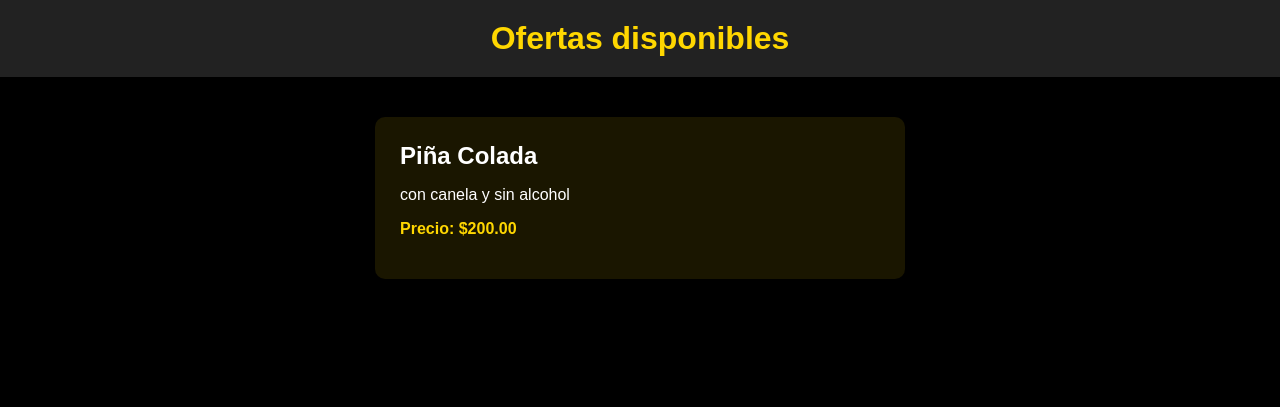
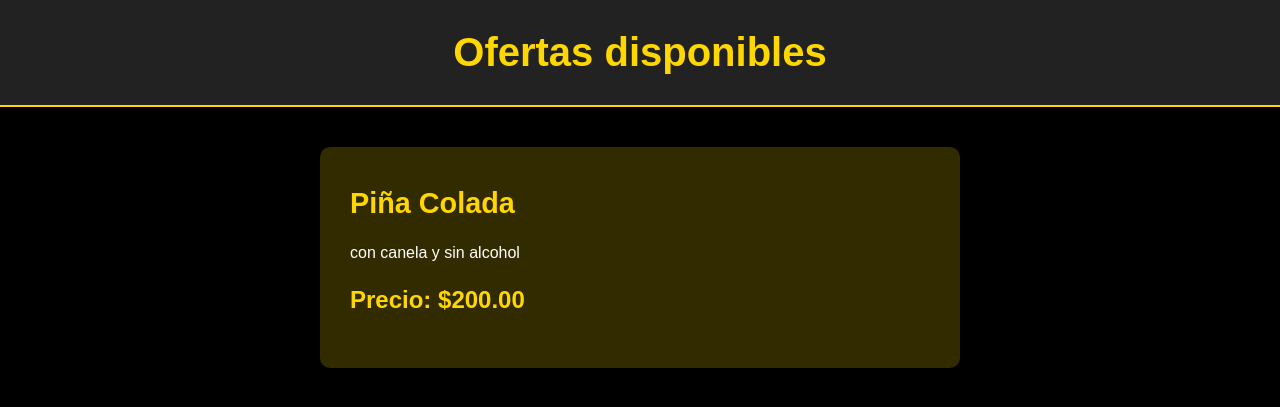
Before and after one commit to Ledihas/Yeyitas, a Django app: page /taberna/bebidas/ in a window 1280 px wide. Shown: the top 407 px of the page. Run offline with Django 5.2, Linux system fonts and the light colour scheme; data comes from the database, SQL or seed files in the repository.

Commit message:
Update ofrt_tab_list.html

```diff
--- a/taberna/templates/ofrt_tab_list.html
+++ b/taberna/templates/ofrt_tab_list.html
@@ -20,12 +20,20 @@
         header {
             background-color: #222; /* Un tono más claro para el encabezado */
             color: #FFD700; /* Color dorado */
-            padding: 20px;
+            padding: 30px;
             text-align: center;
+            border-bottom: 2px solid #FFD700; /* Línea dorada en la parte inferior */
         }
 
-        h1, h2 {
+        h1 {
+            font-size: 2.5em; /* Tamaño de fuente mayor para el encabezado */
             margin: 0;
+        }
+
+        h2 {
+            font-size: 1.8em; /* Tamaño de fuente mayor para los nombres de las ofertas */
+            margin-top: 10px;
+            color: #FFD700; /* Color dorado para los nombres de las ofertas */
         }
 
         /* Estilos para las ofertas */
@@ -37,14 +45,18 @@
         }
 
         .oferta {
-            background-color: rgba(255, 215, 0, 0.1); /* Fondo dorado claro */
-            color:white;
+            background-color: rgba(255, 215, 0, 0.2); /* Fondo dorado más intenso */
             border-radius: 10px;
-            box-shadow: 0 4px 10px rgba(0, 0, 0, 0.5);
+            box-shadow: 0 4px 20px rgba(0, 0, 0, 0.7); /* Sombra más pronunciada */
             margin: 20px;
-            padding: 15px; /* Añadido padding para mejorar el aspecto */
-            width: 80%; /* Ancho del contenedor de oferta */
-            max-width: 500px; /* Ancho máximo */
+            padding: 20px; /* Añadido padding para mejorar el aspecto */
+            width: 90%; /* Ancho del contenedor de oferta */
+            max-width: 600px; /* Ancho máximo */
+            transition: transform 0.3s; /* Efecto de transformación al pasar el ratón */
+        }
+
+        .oferta:hover {
+            transform: scale(1.05); /* Efecto de aumento al pasar el ratón */
         }
 
         .contenido {
@@ -54,11 +66,12 @@
         .precio {
             color: #FFD700; /* Precio en dorado */
             font-weight: bold;
+            font-size: 1.5em; /* Tamaño de fuente mayor para el precio */
         }
 
-        .imagen-copas {
-            display: block;
-            margin: 20px auto; /* Centrar la imagen */
+        .beneficio {
+            margin-top: 10px;
+            font-style: italic; /* Estilo en cursiva para beneficios */
         }
     </style>
 </head>
@@ -67,15 +80,13 @@
         <h1>Ofertas disponibles</h1>
     </header>
 
-
-
     <div class="container">
         {% for oferta in ofertas %}
         <div class="oferta">
             <div class="contenido">
                 <h2>{{ oferta.nombre }}</h2>
                 <p>{{ oferta.descripcion }}</p>
-                <p class="precio">Precio: ${{ oferta.presio }}</p>
+                <p class="precio">Precio: ${{ oferta.presio }}</p> <!-- Ajustado a 'precio' -->
 
                 {% if oferta.beneficio %}
                 <p class="beneficio">Beneficio: {{ oferta.beneficio }}</p>
```
